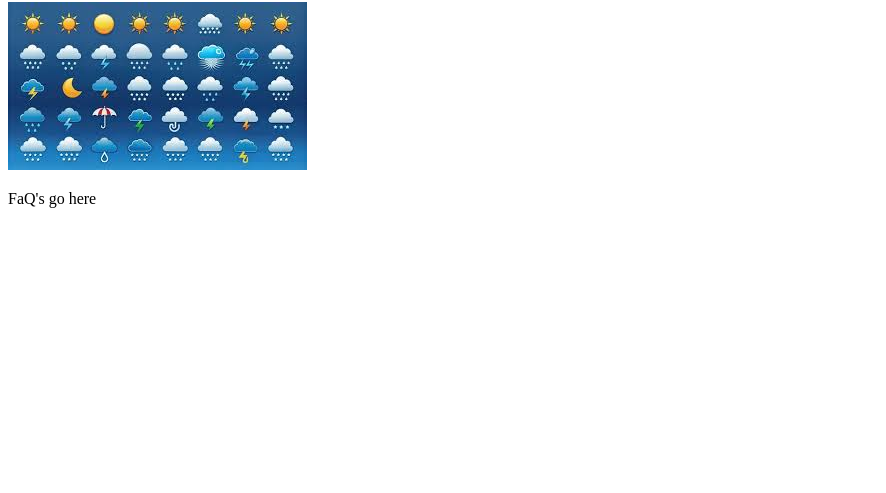
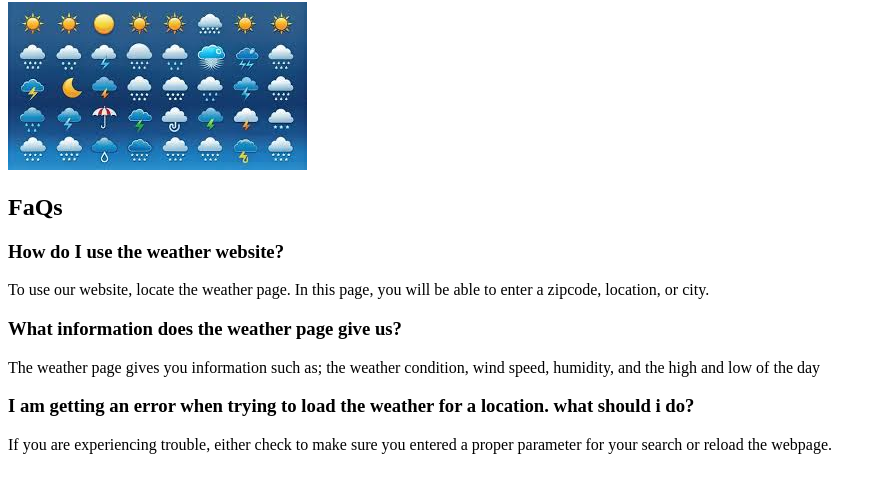
Before and after one commit to pierreblessing/INST377-FINAL-PROJECT, a plain HTML site: page home.html in a window 1280 px wide. Shown: the part 199-692 px from the top of the page, without its empty margins (0-886 px from the left). Drawn offline with Linux system fonts and the light colour scheme.

Commit message:
changes to home page

```diff
--- a/home.html
+++ b/home.html
@@ -3,7 +3,7 @@
 <head>
     <meta charset="UTF-8">
     <meta name="viewport" content="width=device-width, initial-scale=1.0">
-    <title>Document</title>
+    <title>Home Page</title>
 </head>
 <body>
     <header id="bar"><h1>Home Page</h1></header>
@@ -15,15 +15,30 @@
         </ul>
     </nav>
 
-    <section id="header">
+    <div id="header">
         <h2>Weather Forecasting App</h2>
-    </section>
+    </div>
 
     <img id="image" src="weatherImage.jpg" alt="WeatherImage">
 
-    <section id="FaQ">
-        <p>FaQ's go here</p>
-    </section>
+    <div id="FaQ">
+        <h2>FaQs</h2>
+        <h3>How do I use the weather website?</h3>
+        <p>To use our website, locate the weather page. In this page, you will be able
+            to enter a zipcode, location, or city.
+        </p>
+        <h3>What information does the weather page give us?</h3>
+        <p>The weather page gives you information such as;
+            the weather condition, wind speed, humidity, and the
+            high and low of the day
+        </p>
+        <h3>I am getting an error when trying to load the weather for a location.
+            what should i do?
+        </h3>
+        <p>If you are experiencing trouble, either check to make sure you entered
+            a proper parameter for your search or reload the webpage.
+        </p>
+    </div>
 
 </body>
 </html>
```
